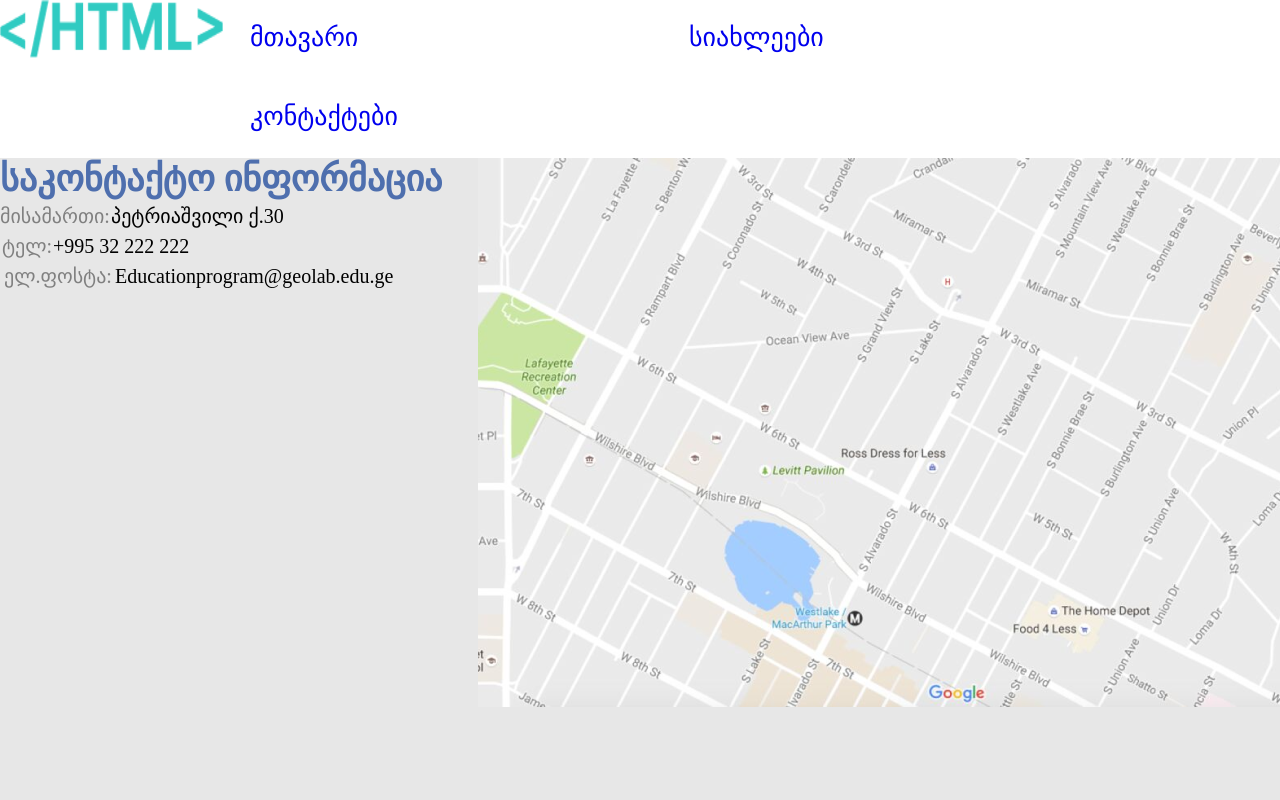
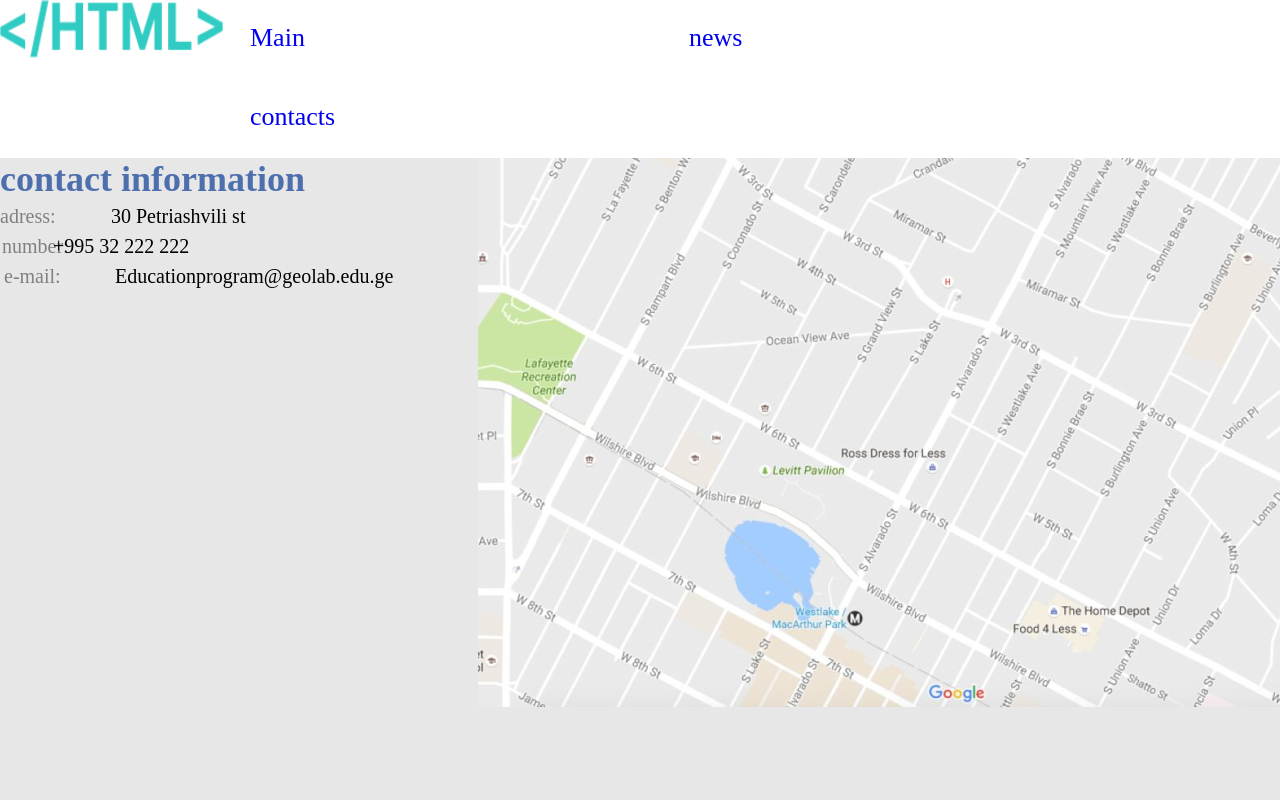
Before and after one commit to ananikolomidze/lecture5, a plain HTML site: page pages/contacts.html in a window 1280 px wide. Shown: the top 800 px of the page. Drawn offline with Linux system fonts and the light colour scheme.

Commit message:
lecture5

```diff
--- a/pages/contacts.html
+++ b/pages/contacts.html
@@ -10,18 +10,18 @@
       <img class="logo" src="../images/HTML_.png">
       <nav>
        <ul>
-         <li class="header-item "> <a href="../index.html"> მთავარი </a></li>
-         <li class="header-item"><a href="../pages/news.html">სიახლეები</a></li>
-         <li class="header-item main-color"> <a href="../pages/contacts.html">კონტაქტები<a></li>
+         <li class="header-item "> <a href="../index.html"> Main </a></li>
+         <li class="header-item"><a href="../pages/news.html">news</a></li>
+         <li class="header-item main-color"> <a href="../pages/contacts.html">contacts<a></li>
     </header>
     <div class="cont">
-      <h3 class="text2">საკონტაქტო ინფორმაცია</h3>
+      <h3 class="text2">contact information</h3>
       <img src="../images/1200x-1 1.png">
-      <p>მისამართი:</p>
-      <p1>პეტრიაშვილი ქ.30</p1>
-      <p2>ტელ:</p2>
+      <p>adress:</p>
+      <p1>30 Petriashvili st</p1>
+      <p2>number:</p2>
       <p3>+995 32 222 222</p3>
-      <p4>ელ.ფოსტა:</p4>
+      <p4>e-mail:</p4>
       <p5>Educationprogram@geolab.edu.ge</p5>
     </div>
 
```
